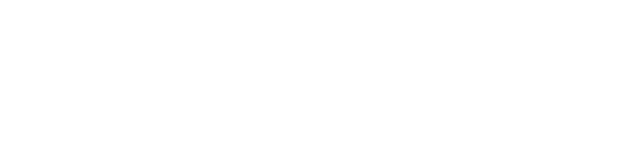
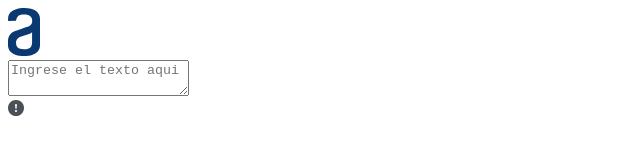
Before and after one commit to JFRH12/Proyecto-Encriptador, a plain HTML site: page index.html in a window 1280 px wide. Shown: the whole page, without its empty margins (0-640 px from the left). Drawn offline with Linux system fonts and the light colour scheme.

Commit message:
Agrega imagenes para html, modifica html y ccs

```diff
--- a/index.html
+++ b/index.html
@@ -1,11 +1,28 @@
 <!DOCTYPE html>
-<html lang="en">
+<html lang="es">
 <head>
     <meta charset="UTF-8">
     <meta name="viewport" content="width=device-width, initial-scale=1.0">
-    <title>Document</title>
+    <link rel="icon" type="image/x-icon" href="./imagenes/favicon.ico">
+    <link rel="stylesheet" href="./style.css">
+    <title>Encriptador de texto por Juan F Rivera</title>
 </head>
 <body>
 
+    <!--Encabezado-->
+    <header>
+        <a href="#" rel="">
+            <img src="./imagenes/logo.svg" alt="Logo de Alura" class="logo">
+        </a>
+    </header>
+    <main>
+        <section class="encriptador">
+            <textarea class="encriptar" placeholder="Ingrese el texto aqui"></textarea>
+            <div class="encriptador-aviso">
+                <img src="./imagenes/aviso.svg"
+            </div>
+        </section>
+
+    </main>
 </body>
 </html>
```
Also changed, not shown: imagenes/aviso.svg (added), imagenes/favicon.ico (added), imagenes/github.svg (added), imagenes/linkedin.svg (added), imagenes/logo.svg (added), imagenes/muñeco.svg (added), imagenes/portada.png (added), style.css (added), 1 other file.
